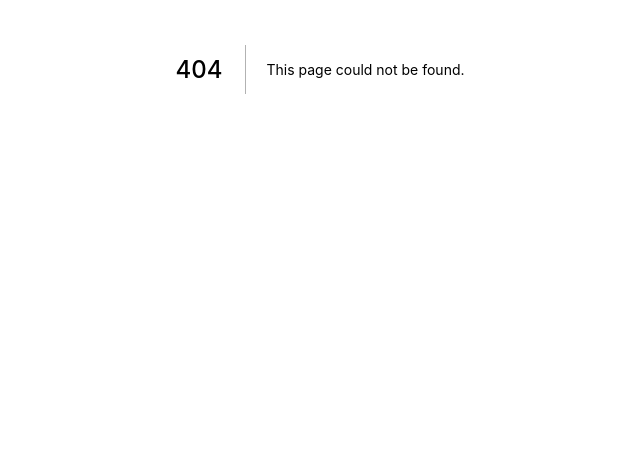
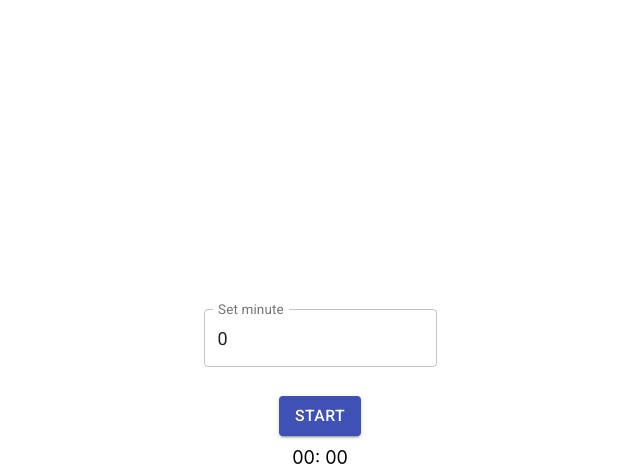
Before and after one commit to bongster/x-wod, a Next.js app: page /timer in a window 1280 px wide. Before the commit this address had no page. Shown: the part 331-804 px from the top of the page, without its empty margins (320-960 px from the left). Built offline with nearby package versions, Linux system fonts and the light colour scheme.

Commit message:
add symple timer

```diff
--- a/pages/index.js
+++ b/pages/index.js
@@ -14,7 +14,7 @@ export default function Home({ token, profile }) {
           <title>{siteTitle}</title>
         </Head>
         <Container>
-          {token} {profile.displayName}
+          {token} {profile && profile.displayName}
           <a href="/api/auth/google">Sign In with Google</a>
           <Card />
         </Container>
--- /dev/null
+++ b/pages/timer.js
@@ -0,0 +1,67 @@
+import React, { useState, useRef, useEffect } from "react";
+import { Container, FormControl, FormLabel, TextField, Button, makeStyles } from "@material-ui/core";
+
+const useStyles = makeStyles((theme) => ({
+  root: {
+    marginTop: "50%",
+    textAlign: "center",
+  },
+  display: {
+    marginTop: theme.spacing(1),
+    textAlign: "center",
+  }
+}));
+const Timer = () => {
+  const classes = useStyles();
+  const [time, setTime] = useState(0);
+  const [minute, setMinute] = useState(0);
+  const [second, setSecond] = useState(0);
+  const [isStart, setIsStart] = useState(false);
+  const minuteRef = useRef(minute);
+  minuteRef.current = minute;
+  const secondRef = useRef(second);
+  secondRef.current = second;
+
+  useEffect(() => {
+    let timer;
+    if (isStart) {
+      timer = setTimeout(() => {
+        if (minute == 0 && second == 0) {
+          clearTimeout(timer);
+        } else if (second == 0) {
+          setSecond(60);
+          setMinute(minute - 1);
+        } else {
+          setSecond(second - 1);
+        }
+      }, 1000);
+    }
+    return function cleanup() {
+      clearTimeout(timer);
+    }
+  });
+  const onStart = (e) => {
+    e.preventDefault();
+    console.log("clicked", minute);
+    setMinute(time);
+    setIsStart(true);
+  };
+  return (
+    <>
+    <Container className={classes.root}>
+      <form onSubmit={(e) => onStart(e)}>
+        <TextField id="timer" label="Set minute" variant="outlined" onChange={({target}) => setTime(target.value)} value={time}/>
+        <br />
+        <br />
+
+        <Button type="submit" variant="contained" color="primary">Start</Button>
+      </form>
+    </Container>
+    <Container className={classes.display}>
+      {minute.toString().padStart(2, '0')}: {second.toString().padStart(2, '0')}
+    </Container>
+    </>
+  )
+}
+
+export default Timer;
```
